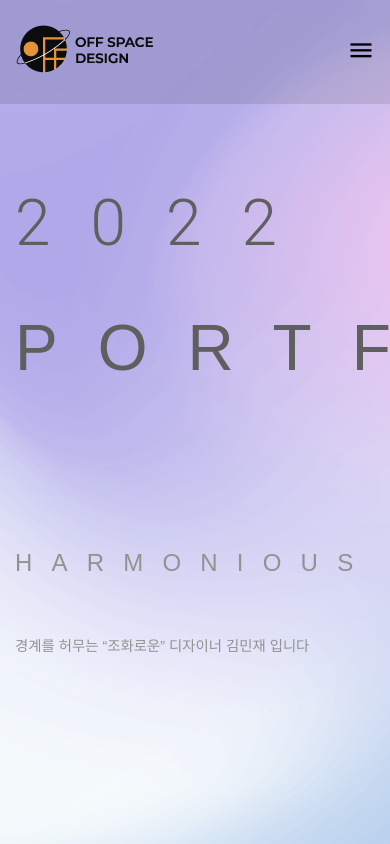
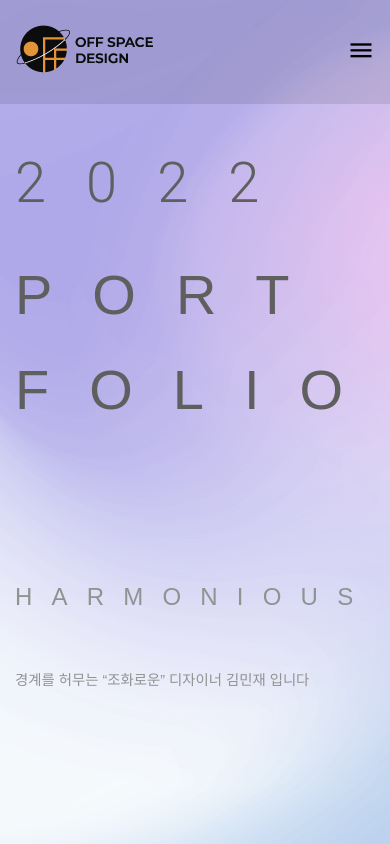
Before and after one commit to iviinjaekim/my-pofle, a plain HTML site: page index.html in a window 390 px wide. Shown: the top 844 px of the page. Drawn offline with Linux system fonts and the light colour scheme; files whose address does not match are found by name.

Commit message:
ubdate
22_01_24

```diff
--- a/css/style.css
+++ b/css/style.css
@@ -1119,13 +1119,20 @@ body:after {
   font-family: 'Montserrat', sans-serif;
 }
 .text_pofle p:nth-child(3){
+  display: none;
+  font-size: 3.5rem;
+  letter-spacing: 2.5rem;
+  color: #5f5f5f;
+  font-family: 'Montserrat', sans-serif;
+}
+.text_pofle p:nth-child(4){
   font-size: 3rem;
   letter-spacing: 1.2rem;
   color: #929292;
   font-family: 'Montserrat', sans-serif;
   margin: 140px 0 50px 0;
 }
-.text_pofle p:nth-child(4){
+.text_pofle p:nth-child(5){
   font-size: 1.2rem;
   color: #929292;
   font-family: 'Noto Sans KR', sans-serif;
@@ -1141,14 +1148,25 @@ body:after {
 .item_box{
   flex: 0 2 60%;
 }
-@media (max-width: 991px) {
+@media (max-width: 1440px) {
   .flex_box .text_pofle p:nth-child(1), .text_pofle p:nth-child(2){
     font-size: 5rem;
   }
-  .flex_box .text_pofle p:nth-child(3){
+  .flex_box .text_pofle p:nth-child(4){
+    font-size: 2.5rem;
+  }
+  .flex_box .text_pofle p:nth-child(5){
+    font-size: 1rem;
+  }
+}
+@media (max-width: 991px) {
+  .flex_box .text_pofle p:nth-child(1), .text_pofle p:nth-child(2){
+    font-size: 4.5rem;
+  }
+  .flex_box .text_pofle p:nth-child(4){
     font-size: 2rem;
   }
-  .flex_box .text_pofle p:nth-child(4){
+  .flex_box .text_pofle p:nth-child(5){
     font-size: 1rem;
   }
 }
@@ -1156,11 +1174,22 @@ body:after {
   .flex_box .text_pofle p:nth-child(1), .text_pofle p:nth-child(2){
     font-size: 4rem;
   }
-  .flex_box .text_pofle p:nth-child(3){
+  .flex_box .text_pofle p:nth-child(4){
     font-size: 1.5rem;
   }
-  .flex_box .text_pofle p:nth-child(4){
+  .flex_box .text_pofle p:nth-child(5){
     font-size: .9rem;
+  }
+}
+@media (max-width: 460px) {
+  .flex_box .text_pofle p:nth-child(1){
+    font-size: 3.5rem;
+  }
+  .flex_box .text_pofle p:nth-child(2){
+    display: none;
+  }
+  .flex_box .text_pofle p:nth-child(3){
+    display: block;
   }
 }
 
--- a/index.html
+++ b/index.html
@@ -98,6 +98,7 @@
           <div class="item_box text_pofle" data-aos="fade-up" data-aos-delay="">
             <p>2022</p>
             <p>PORTFOLIO</p>
+            <p>PORT<br>FOLIO</p>
             <p>HARMONIOUS</p>
             <p>경계를 허무는 “조화로운” 디자이너 김민재 입니다</p>
           </div>
```
